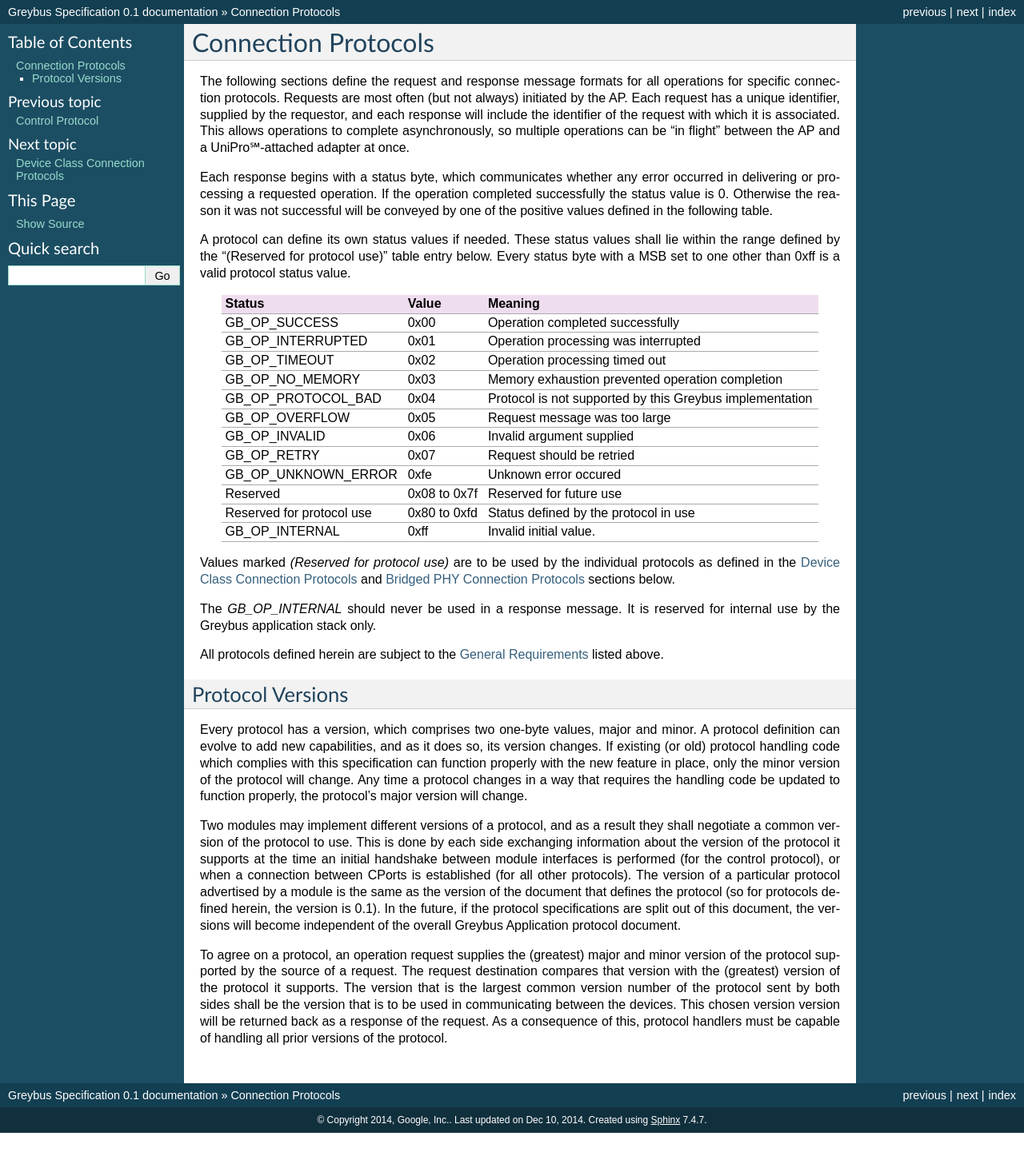
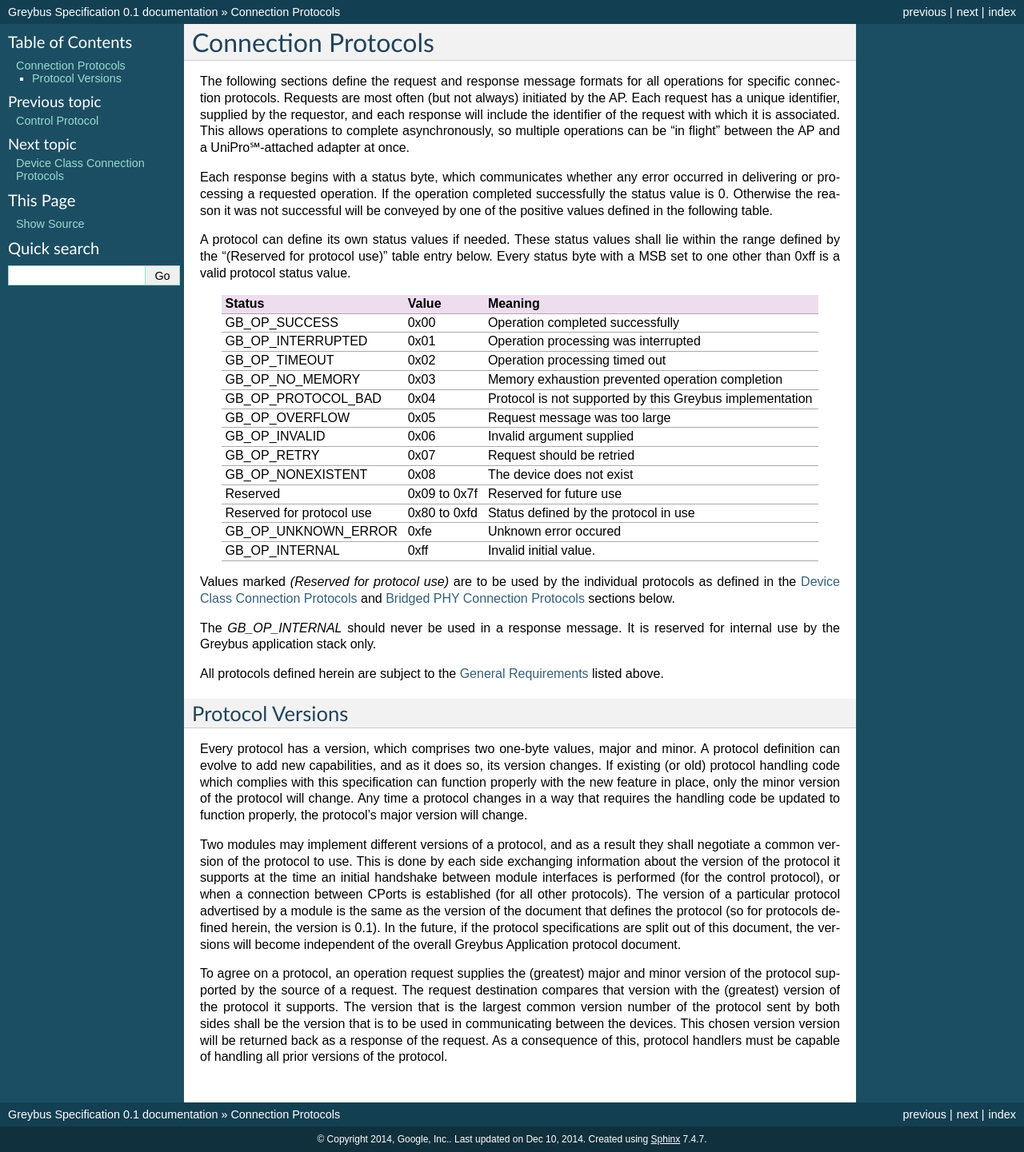
Before and after one commit to projectara/greybus-spec, a Sphinx documentation site: the page built from source/connection.rst, in a window 1280 px wide. Shown: the whole page at 80% size. Built offline with Sphinx 7.4.7, drawn with Linux system fonts in a browser that asks for light colours; before the commit the page ends 1417 px from its top, so only the background shows below that.

Commit message:
Connection Protocols: add GB_OP_NONEXISTENT
This adds the new protocol that Alex just created, and properly sorts
the status enums by their values.

Reviewed-by: Marti Bolivar <mbolivar@leaflabs.com>
Signed-off-by: Greg Kroah-Hartman <greg@kroah.com>

```diff
--- a/source/connection.rst
+++ b/source/connection.rst
@@ -34,9 +34,10 @@ GB_OP_PROTOCOL_BAD            0x04             Protocol is not supported by this
 GB_OP_OVERFLOW                0x05             Request message was too large
 GB_OP_INVALID                 0x06             Invalid argument supplied
 GB_OP_RETRY                   0x07             Request should be retried
+GB_OP_NONEXISTENT             0x08             The device does not exist
+Reserved                      0x09 to 0x7f     Reserved for future use
+Reserved for protocol use     0x80 to 0xfd     Status defined by the protocol in use
 GB_OP_UNKNOWN_ERROR           0xfe             Unknown error occured
-Reserved                      0x08 to 0x7f     Reserved for future use
-Reserved for protocol use     0x80 to 0xfd     Status defined by the protocol in use
 GB_OP_INTERNAL                0xff             Invalid initial value.
 ============================  ===============  =======================
 
```
